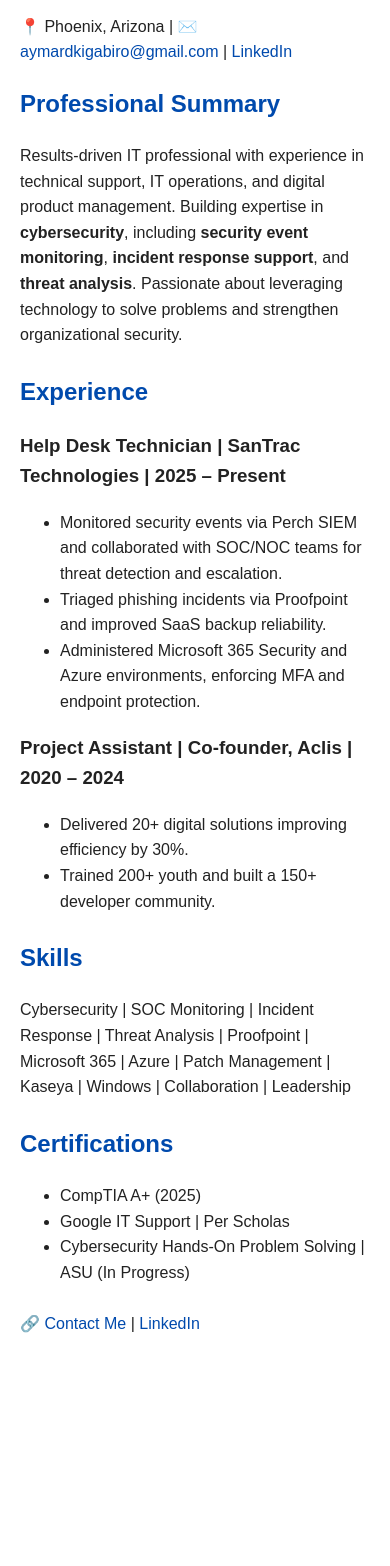
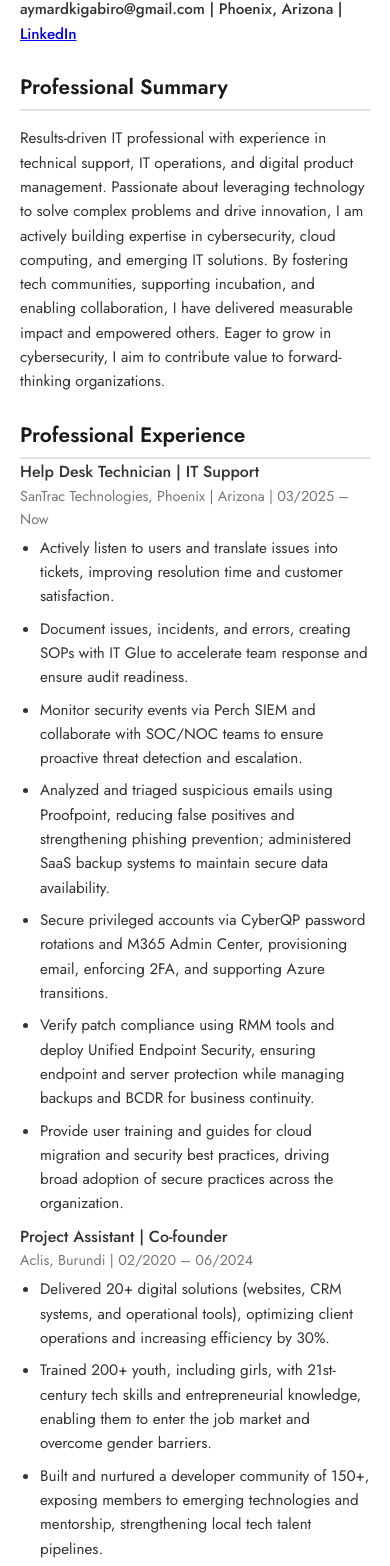
Before and after one commit to akigabiro/aymardkigabiro.github.io, a plain HTML site: page index.html in a window 390 px wide. Shown: the part 109-1675 px from the top of the page. Before the commit the page ends 1485 px from the top, so only its background shows below. Drawn offline with Linux system fonts and the light colour scheme.

Commit message:
Update index.html

```diff
--- a/index.html
+++ b/index.html
@@ -1,61 +1,218 @@
 <!DOCTYPE html>
 <html lang="en">
 <head>
-  <meta charset="UTF-8" />
-  <meta name="viewport" content="width=device-width, initial-scale=1.0" />
-  <title>Aymard Kigabiro | Digital Resume</title>
+  <meta charset="UTF-8">
+  <meta name="viewport" content="width=device-width, initial-scale=1.0">
+  <title>Aymard Kigabiro | Resume</title>
+
+  <!-- Jost Google Font -->
+  <link href="https://fonts.googleapis.com/css2?family=Jost:wght@400;500;600;700&display=swap" rel="stylesheet">
+
   <style>
-    body { font-family: Arial, sans-serif; max-width: 800px; margin: 40px auto; padding: 0 20px; color: #222; line-height: 1.6; }
-    h1, h2 { color: #004aad; }
-    h1 { border-bottom: 2px solid #004aad; padding-bottom: 8px; }
-    a { color: #004aad; text-decoration: none; }
-    a:hover { text-decoration: underline; }
-    .contact { margin-bottom: 20px; }
-    .section { margin-top: 25px; }
+    body {
+      font-family: 'Jost', sans-serif;
+      margin: 0;
+      padding: 0;
+      line-height: 1.6;
+      color: #333;
+      background-color: #f9f9f9;
+    }
+
+    .container {
+      max-width: 900px;
+      margin: 30px auto;
+      padding: 20px;
+      background-color: #fff;
+      box-shadow: 0 4px 10px rgba(0,0,0,0.05);
+      border-radius: 10px;
+    }
+
+    h1, h2, h3 {
+      margin: 0;
+      font-weight: 600;
+    }
+
+    h1 {
+      font-size: 2rem;
+      color: #1a1a1a;
+    }
+
+    h2 {
+      font-size: 1.3rem;
+      margin-top: 20px;
+      border-bottom: 2px solid #e2e2e2;
+      padding-bottom: 5px;
+      color: #1a1a1a;
+    }
+
+    h3 {
+      font-size: 1.1rem;
+      margin-bottom: 5px;
+      color: #555;
+    }
+
+    p, li {
+      font-size: 0.95rem;
+    }
+
+    .contact {
+      margin-top: 5px;
+      margin-bottom: 25px;
+      font-weight: 500;
+      font-size: 0.95rem;
+    }
+
+    .section {
+      margin-bottom: 25px;
+    }
+
+    ul {
+      margin: 0;
+      padding-left: 20px;
+    }
+
+    li {
+      margin-bottom: 8px;
+    }
+
+    .job-title {
+      font-weight: 500;
+      font-size: 1rem;
+    }
+
+    .company-duration {
+      font-size: 0.9rem;
+      color: #777;
+      margin-bottom: 5px;
+    }
+
+    .skills-grid {
+      display: grid;
+      grid-template-columns: repeat(auto-fit, minmax(250px, 1fr));
+      gap: 10px;
+    }
+
+    .skills-grid ul {
+      padding-left: 15px;
+    }
+
+    .certifications ul, .associations ul {
+      list-style: disc;
+    }
   </style>
 </head>
 <body>
+  <div class="container">
     <h1>Aymard Kigabiro</h1>
     <div class="contact">
-    <p>📍 Phoenix, Arizona | ✉️ <a href="mailto:aymardkigabiro@gmail.com">aymardkigabiro@gmail.com</a> |
-    <a href="https://www.linkedin.com/in/aymardkigabiro">LinkedIn</a></p>
+      aymardkigabiro@gmail.com | Phoenix, Arizona | <a href="https://www.linkedin.com/in/aymardkigabiro" target="_blank">LinkedIn</a>
     </div>
 
+    <div class="section">
       <h2>Professional Summary</h2>
-  <p>Results-driven IT professional with experience in technical support, IT operations, and digital product management. Building expertise in <b>cybersecurity</b>, including <b>security event monitoring</b>, <b>incident response support</b>, and <b>threat analysis</b>. Passionate about leveraging technology to solve problems and strengthen organizational security.</p>
+      <p>
+        Results-driven IT professional with experience in technical support, IT operations, and digital product management. Passionate about leveraging technology to solve complex problems and drive innovation, I am actively building expertise in cybersecurity, cloud computing, and emerging IT solutions. By fostering tech communities, supporting incubation, and enabling collaboration, I have delivered measurable impact and empowered others. Eager to grow in cybersecurity, I aim to contribute value to forward-thinking organizations.
+      </p>
+    </div>
 
     <div class="section">
-    <h2>Experience</h2>
-    <h3>Help Desk Technician | SanTrac Technologies | 2025 – Present</h3>
+      <h2>Professional Experience</h2>
+
+      <div class="job">
+        <div class="job-title">Help Desk Technician | IT Support</div>
+        <div class="company-duration">SanTrac Technologies, Phoenix | Arizona | 03/2025 – Now</div>
         <ul>
-      <li>Monitored security events via Perch SIEM and collaborated with SOC/NOC teams for threat detection and escalation.</li>
-      <li>Triaged phishing incidents via Proofpoint and improved SaaS backup reliability.</li>
-      <li>Administered Microsoft 365 Security and Azure environments, enforcing MFA and endpoint protection.</li>
+          <li>Actively listen to users and translate issues into tickets, improving resolution time and customer satisfaction.</li>
+          <li>Document issues, incidents, and errors, creating SOPs with IT Glue to accelerate team response and ensure audit readiness.</li>
+          <li>Monitor security events via Perch SIEM and collaborate with SOC/NOC teams to ensure proactive threat detection and escalation.</li>
+          <li>Analyzed and triaged suspicious emails using Proofpoint, reducing false positives and strengthening phishing prevention; administered SaaS backup systems to maintain secure data availability.</li>
+          <li>Secure privileged accounts via CyberQP password rotations and M365 Admin Center, provisioning email, enforcing 2FA, and supporting Azure transitions.</li>
+          <li>Verify patch compliance using RMM tools and deploy Unified Endpoint Security, ensuring endpoint and server protection while managing backups and BCDR for business continuity.</li>
+          <li>Provide user training and guides for cloud migration and security best practices, driving broad adoption of secure practices across the organization.</li>
         </ul>
+      </div>
 
-    <h3>Project Assistant | Co-founder, Aclis | 2020 – 2024</h3>
+      <div class="job">
+        <div class="job-title">Project Assistant | Co-founder</div>
+        <div class="company-duration">Aclis, Burundi | 02/2020 – 06/2024</div>
         <ul>
-      <li>Delivered 20+ digital solutions improving efficiency by 30%.</li>
-      <li>Trained 200+ youth and built a 150+ developer community.</li>
+          <li>Delivered 20+ digital solutions (websites, CRM systems, and operational tools), optimizing client operations and increasing efficiency by 30%.</li>
+          <li>Trained 200+ youth, including girls, with 21st-century tech skills and entrepreneurial knowledge, enabling them to enter the job market and overcome gender barriers.</li>
+          <li>Built and nurtured a developer community of 150+, exposing members to emerging technologies and mentorship, strengthening local tech talent pipelines.</li>
+          <li>Launched incubator initiatives, helping startups and youth projects adopt innovative solutions and achieve market readiness, resulting in 90% client satisfaction.</li>
+          <li>Bridged technical and business needs, enabling organizations to leverage technology effectively and stay competitive in evolving markets.</li>
+        </ul>
+      </div>
+
+      <div class="job">
+        <div class="job-title">IT Support Assistant</div>
+        <div class="company-duration">Sogetrac, Burundi | 10/2017 – 01/2020</div>
+        <ul>
+          <li>Resolved 95% of user issues on first contact, ensuring smooth daily operations and minimizing downtime across Windows, macOS, and mobile platforms.</li>
+          <li>Delivered calm, step-by-step support and proactive follow-ups, boosting customer satisfaction by 20% and enabling long-term business productivity.</li>
+          <li>Monitored network and system performance, coordinated with technical teams, and addressed hardware/software issues, maintaining 99% uptime and keeping critical business operations running without interruption.</li>
+        </ul>
+      </div>
+
+      <div class="job">
+        <div class="job-title">Freelance Web Designer & Digital Consultant | Self Employed</div>
+        <div class="company-duration">Burundi | 09/2017 – 02/2020</div>
+        <ul>
+          <li>Delivered dynamic websites and CMS solutions, boosting client traffic by up to 40% and client satisfaction by 95%.</li>
+        </ul>
+      </div>
+    </div>
+
+    <div class="section">
+      <h2>Skills & Tools</h2>
+      <div class="skills-grid">
+        <ul>
+          <li><strong>Cybersecurity:</strong> SOC Monitoring, Security Event Monitoring, Incident Response Support, Threat Analysis & Escalation, Perch SIEM, Proofpoint, ThreatLocker, CyberQP, Microsoft 365 Security, Patch Management</li>
+        </ul>
+        <ul>
+          <li><strong>Cloud / Backup / Endpoint:</strong> Azure, Kaseya Backup & BCDR, Unified Endpoint Security, SaaS Backups</li>
+        </ul>
+        <ul>
+          <li><strong>IT Operations / Troubleshooting:</strong> ConnectWise RMM Tools, Windows</li>
+        </ul>
+        <ul>
+          <li><strong>Business & Community:</strong> CRM/Web Solutions, Project Management, Training & Mentorship</li>
+        </ul>
+        <ul>
+          <li><strong>Soft Skills:</strong> Active listening, critical thinking, collaboration, adaptability, leadership, customer-focused mindset</li>
+        </ul>
+      </div>
+    </div>
+
+    <div class="section">
+      <h2>Education</h2>
+      <ul>
+        <li>Bachelor of Information Technology, Maharishi Markandeshwar University, Haryana – India | 2013 – 2017</li>
+        <li>IT Support Training, Per Scholas, Remote – USA | 11/2024 – 03/2025</li>
       </ul>
     </div>
 
     <div class="section">
-    <h2>Skills</h2>
-    <p>Cybersecurity | SOC Monitoring | Incident Response | Threat Analysis | Proofpoint | Microsoft 365 | Azure | Patch Management | Kaseya | Windows | Collaboration | Leadership</p>
-  </div>
+      <h2>Certifications & Professional Associations</h2>
 
-  <div class="section">
-    <h2>Certifications</h2>
+      <div class="certifications">
+        <h3>Certifications</h3>
         <ul>
-      <li>CompTIA A+ (2025)</li>
-      <li>Google IT Support | Per Scholas</li>
-      <li>Cybersecurity Hands-On Problem Solving | ASU (In Progress)</li>
+          <li>CompTIA A+ certified | 05/2025</li>
+          <li>Google IT Support | Coursera, Per Scholas</li>
+          <li>Cybersecurity Hands On Problem Solving, Arizona State University (ASU) | In Progress</li>
         </ul>
       </div>
 
-  <div class="section">
-    <p>🔗 <a href="mailto:aymardkigabiro@gmail.com">Contact Me</a> | <a href="https://www.linkedin.com/in/aymardkigabiro">LinkedIn</a></p>
+      <div class="associations">
+        <h3>Professional Associations</h3>
+        <ul>
+          <li>Google Developers Group, Bujumbura | Organizer</li>
+          <li>Community for Youth Empowerment and Digital Innovation (COYEDI) | Co-founder | Non-profit</li>
+          <li>Per Scholas Alumni</li>
+        </ul>
+      </div>
+    </div>
   </div>
 </body>
 </html>
```
Lines whose indentation alone changed are shown as unchanged.
